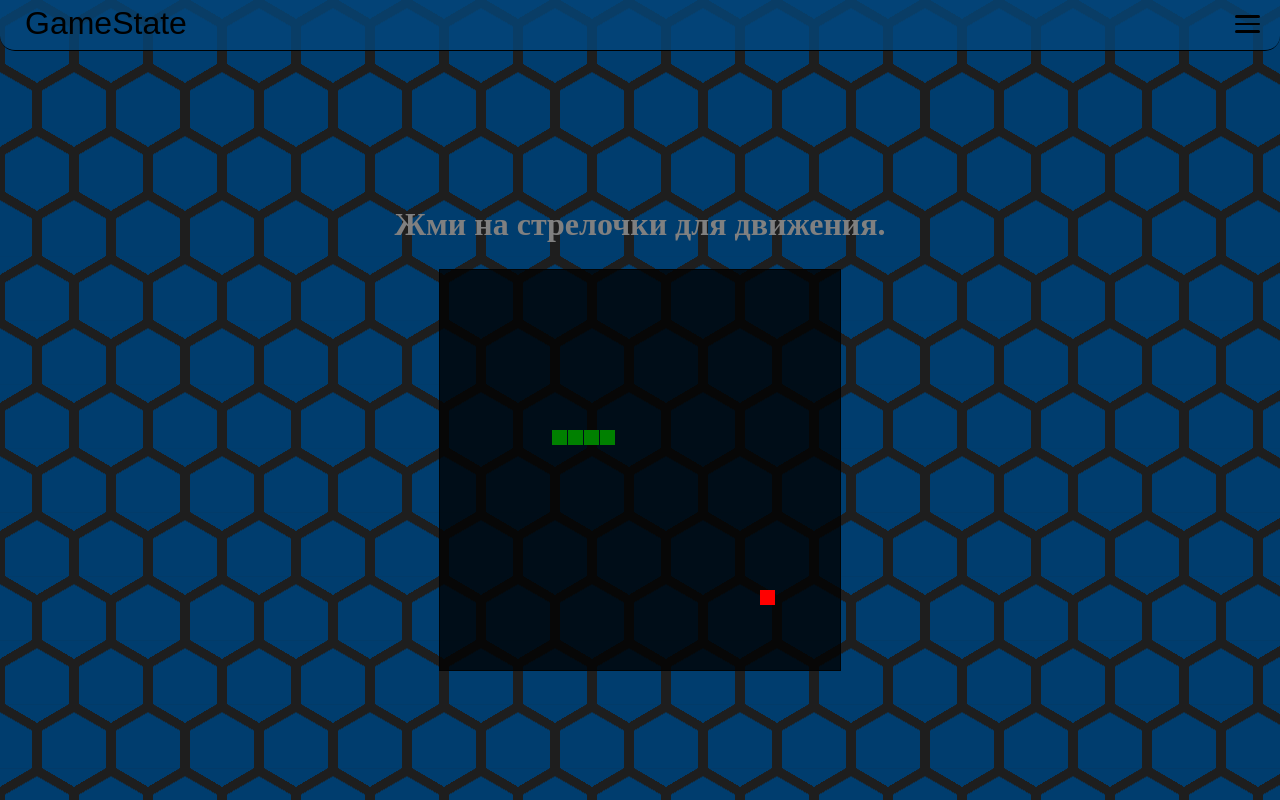
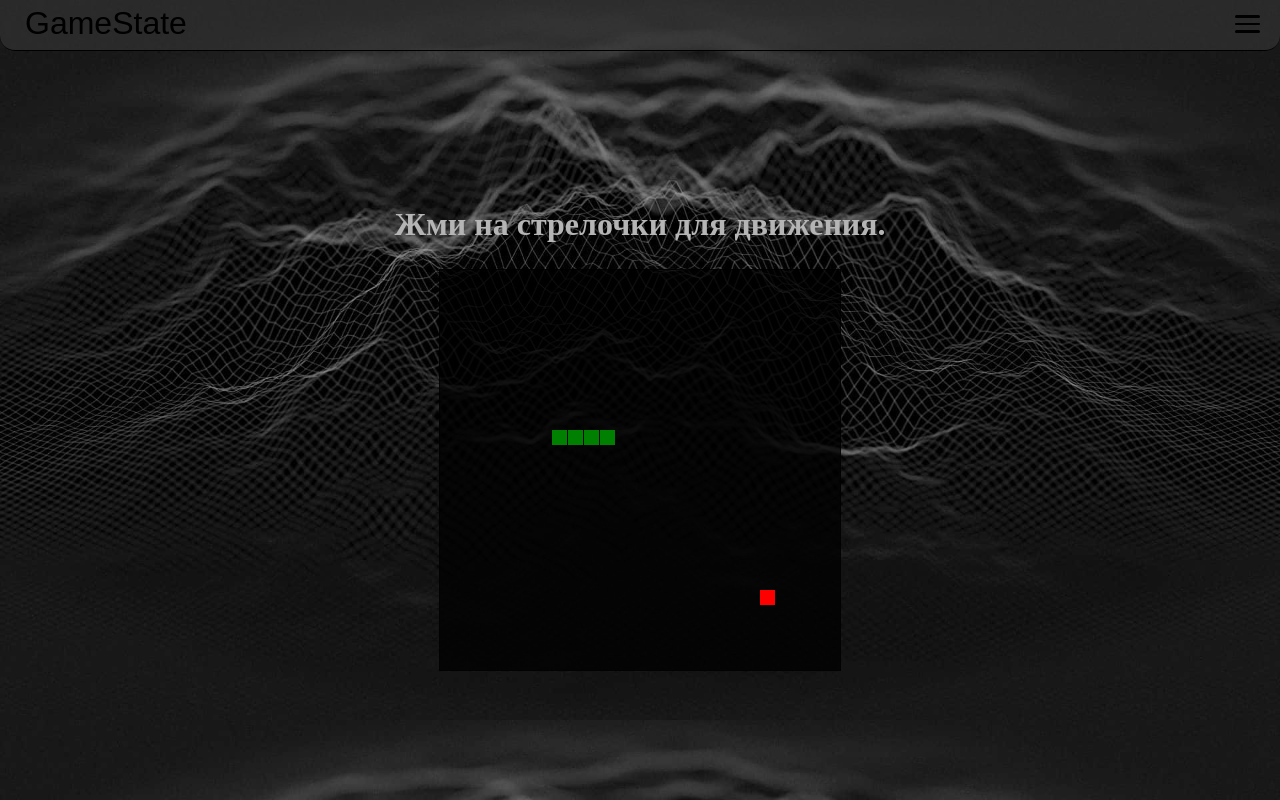
Before and after one commit to Hackerpro335/bigger-project, a plain HTML site: page snake/snake.html in a window 1280 px wide. Drawn offline with Linux system fonts and the light colour scheme; a web font is replaced by a local one.

Commit message:
сайт готов

```diff
--- a/sapper-master/sapper.css
+++ b/sapper-master/sapper.css
@@ -13,7 +13,7 @@ body{
 header{
     width: 100%;
     display: flex;
-    background: #1f70ccab;
+    background: #3d3b3b86;
     border-bottom: solid black 1px;
     position: fixed;
     justify-content: space-between;
@@ -41,16 +41,8 @@ a, img{
 .container {
     width: 100%;
     height: 100%;
-    --s: 37px; /* control the size */
-
-    --c: #0000, #1a64b9 0.5deg 119.5deg, #0000 120deg;
-    --g1: conic-gradient(from 60deg at 56.25% calc(425% / 6), var(--c));
-    --g2: conic-gradient(from 180deg at 43.75% calc(425% / 6), var(--c));
-    --g3: conic-gradient(from -60deg at 50% calc(175% / 12), var(--c));
-    background: var(--g1), var(--g1) var(--s) calc(1.73 * var(--s)), var(--g2),
-      var(--g2) var(--s) calc(1.73 * var(--s)), var(--g3) var(--s) 0,
-      var(--g3) 0 calc(1.73 * var(--s)) #1e1e1e;
-    background-size: calc(2 * var(--s)) calc(3.46 * var(--s));
+    background-image: url("../img/1920x1080-black-4v9bvllqksq877nj.jpg");
+    background-size: 100%;
   }
 main{
     padding-top: -12px;
@@ -176,12 +168,12 @@ div.sapper_message p{
 .menu1{
   padding: 0;
   margin: 0;
-  top: 44px;
+  top: 50px;
   position: fixed;
   display: flex;
   width: 300px;
   height: 100%;
-  background: #1a64b959;
+  background: #3d3b3b65;
   justify-content: center;
   align-items: center;
   right: 0;
@@ -220,6 +212,6 @@ div.sapper_message p{
 }
 .menu1 li:hover{
   transition: all  0.4s linear;
-  background: rgb(22, 91, 170);
+  background: rgb(155, 170, 22);
   transform: translateX(-12%);
 }
--- a/snake/snake.html
+++ b/snake/snake.html
@@ -27,7 +27,7 @@ main{
 header{
     width: 100%;
     display: flex;
-    background: #05467aca;
+    background: #3d3b3b86;
     border-bottom: solid black 1px;
     position: fixed;
     justify-content: space-between;
@@ -117,36 +117,28 @@ main{
     --rotate-bar-three: -45deg;
   }
   .zag{
-      color: gray;
+      color: rgb(182, 181, 181);
       font-size: xx-large;
   }
   canvas {
-    border: 1px solid rgba(0, 0, 0, 0.781);
+    border: 1px solid rgba(0, 0, 0, 0.589);
     background: rgba(0, 0, 0, 0.781);
   }
   .container {
   width: 100%;
   height: 100%;
-  --s: 37px;
-
-  --c: #0000, #003d6e 0.5deg 119.5deg, #0000 120deg;
-  --g1: conic-gradient(from 60deg at 56.25% calc(425% / 6), var(--c));
-  --g2: conic-gradient(from 180deg at 43.75% calc(425% / 6), var(--c));
-  --g3: conic-gradient(from -60deg at 50% calc(175% / 12), var(--c));
-  background: var(--g1), var(--g1) var(--s) calc(1.73 * var(--s)), var(--g2),
-    var(--g2) var(--s) calc(1.73 * var(--s)), var(--g3) var(--s) 0,
-    var(--g3) 0 calc(1.73 * var(--s)) #1e1e1e;
-  background-size: calc(2 * var(--s)) calc(3.46 * var(--s));
+  background-image: url("../img/1920x1080-black-4v9bvllqksq877nj.jpg");
+  background-size: 100%;
 }
 .menu1{
     padding: 0;
     margin: 0;
-    top: 44px;
+    top: 50px;
     position: fixed;
     display: flex;
     width: 300px;
     height: 100%;
-    background: #003c6e73;
+    background: #3d3b3b65;
     justify-content: center;
     align-items: center;
     right: 0;
@@ -185,7 +177,7 @@ main{
 }
 .menu1 li:hover{
     transition: all  0.4s linear;
-    background: rgb(22, 91, 170);
+    background: rgb(22, 170, 79);
     transform: translateX(-12%);
 }
   </style>
@@ -213,7 +205,7 @@ main{
   <div class="menu1" id="menu1">
     <ul>
       <li><a href="main/main.html">Главная</a></li>
-          <li><a href="">Регистрация</a></li>
+      <li><a href="../index.html">Список игр</a></li>
           <li><a href="">Проекты</a></li>
           <li><a href="">Обо мне</a></li>
           <li><a href="">Контакты</a></li>
--- a/styles/styles.css
+++ b/styles/styles.css
@@ -13,21 +13,13 @@ body{
 .container {
   width: 100%;
   height: 100%;
-  --s: 37px; /* control the size */
-
-  --c: #0000, #0ec26269 0.5deg 119.5deg, #0000 120deg;
-  --g1: conic-gradient(from 60deg at 56.25% calc(425% / 6), var(--c));
-  --g2: conic-gradient(from 180deg at 43.75% calc(425% / 6), var(--c));
-  --g3: conic-gradient(from -60deg at 50% calc(175% / 12), var(--c));
-  background: var(--g1), var(--g1) var(--s) calc(1.73 * var(--s)), var(--g2),
-    var(--g2) var(--s) calc(1.73 * var(--s)), var(--g3) var(--s) 0,
-    var(--g3) 0 calc(1.73 * var(--s)) #1e1e1e;
-  background-size: calc(2 * var(--s)) calc(3.46 * var(--s));
+  background-image: url("../img/1920x1080-black-4v9bvllqksq877nj.jpg");
+  background-size: 100%;
 }
 header{
     width: 100%;
     display: flex;
-    background: #2ff68cb2;
+    background: #3d3b3b86;
     border-bottom: solid black 1px;
     position: fixed;
     justify-content: space-between;
@@ -119,7 +111,7 @@ main{
   .card {
     width: 200px;
     height: 250px;
-    background: #262626;
+    background: #262626b2;
     margin: 0px 85px 0px 85px;
     padding: 15px;
   }
@@ -140,7 +132,7 @@ main{
   .Gfooter {
     width: 100%;
     height: 0%;
-    background-color: #262626;
+    background-color: #26262638;
     border-radius: 10px;
     transition: all 0.3s;
   }
@@ -224,12 +216,12 @@ main{
   .menu1{
     padding: 0;
     margin: 0;
-    top: 44px;
+    top: 50px;
     position: fixed;
     display: flex;
     width: 300px;
     height: 100%;
-    background: #0ec26269;
+    background: #3d3b3b65;
     justify-content: center;
     align-items: center;
     right: 0;
```
Also changed, not shown: index.html (+0 -1 lines), pong/pong.html (+8 -19 lines), sapper-master/index.html (+1 -1 lines), tetris/tetris.html (+7 -18 lines).
